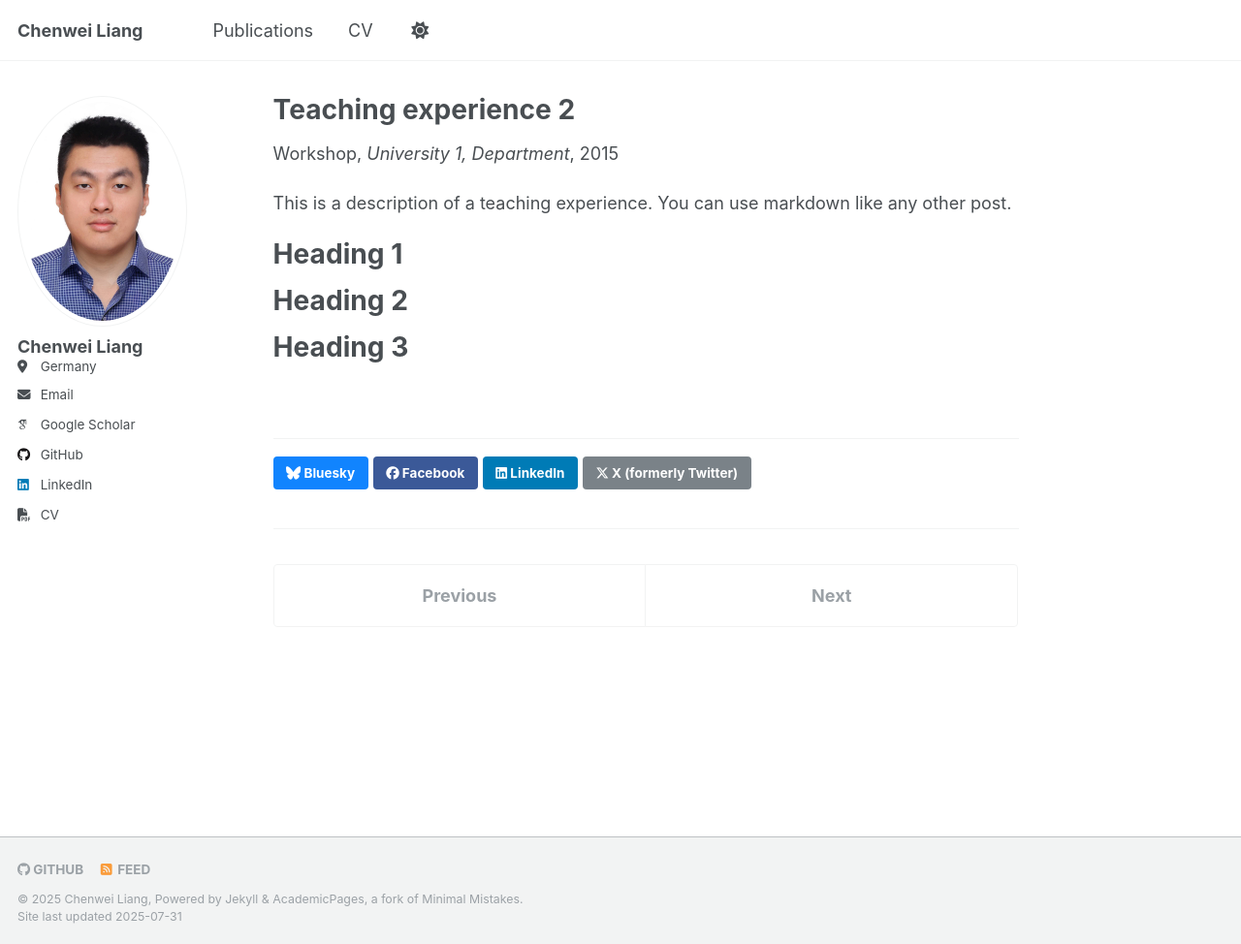
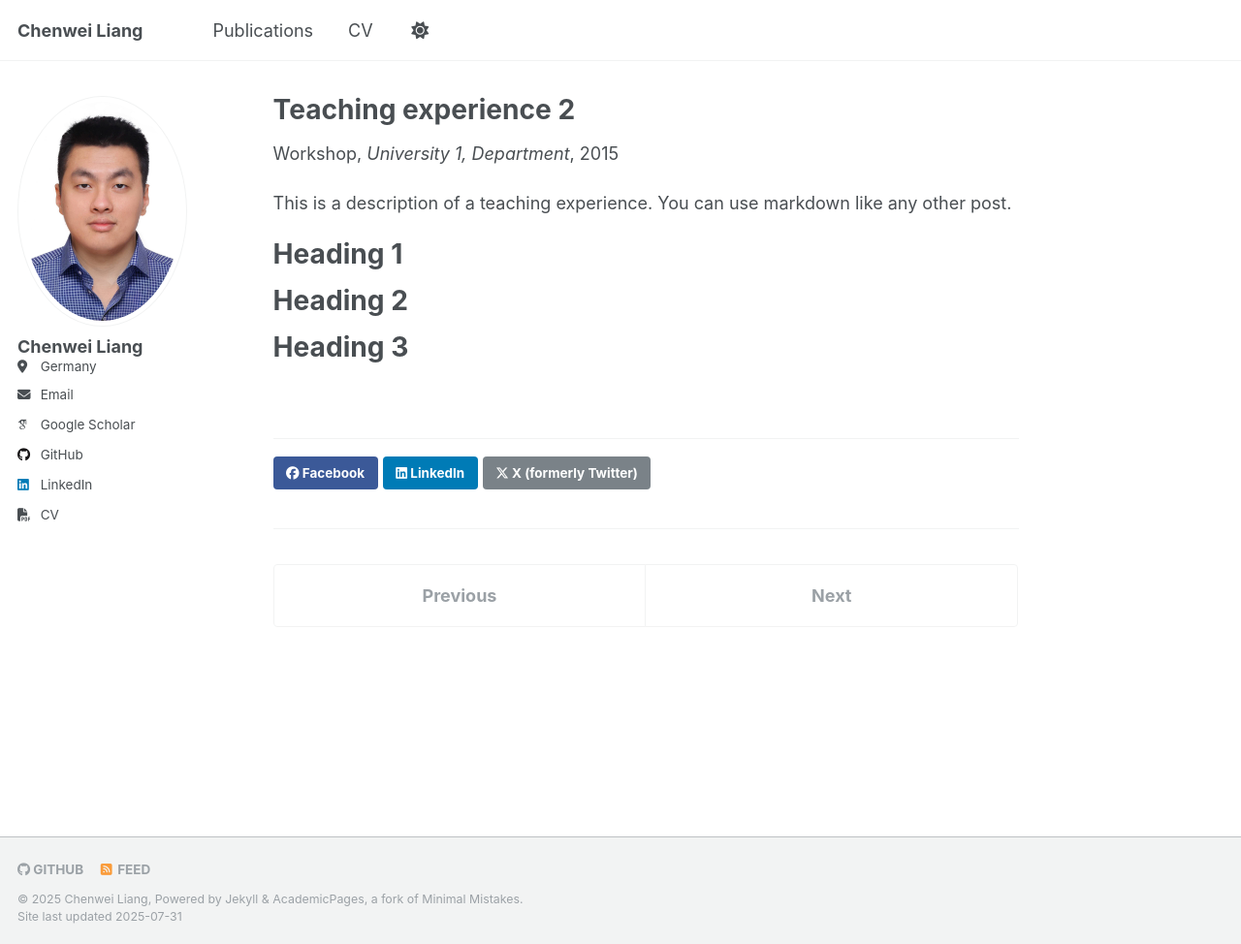
Before and after one commit to Chenwei-Liang/Chenwei-Liang.github.io, a Jekyll site: the page built from _teaching/2015-spring-teaching-2.md, in a window 1280 px wide and 974 px high. Shown: the whole window at 97% size. Built offline with Jekyll 4.4.1, drawn with Linux system fonts in a browser that asks for light colours; some web fonts are replaced; a script that is not in the unit is left out.

Commit message:
Update social-share.html

```diff
--- a/_includes/social-share.html
+++ b/_includes/social-share.html
@@ -5,7 +5,7 @@
     <h4 class="page__share-title">{{ site.data.ui-text[site.locale].share_on_label | default: "Share on" }}</h4>
   {% endif %}
 
-  <a href="https://bsky.app/intent/compose?text={{ base_path }}{{ page.url }}" class="btn btn--bluesky" title="{{ site.data.ui-text[site.locale].share_on_label | default: 'Share on' }} Bluesky"><i class="fab fa-bluesky" aria-hidden="true"></i><span> Bluesky</span></a>
+  <!---<a href="https://bsky.app/intent/compose?text={{ base_path }}{{ page.url }}" class="btn btn--bluesky" title="{{ site.data.ui-text[site.locale].share_on_label | default: 'Share on' }} Bluesky"><i class="fab fa-bluesky" aria-hidden="true"></i><span> Bluesky</span></a> --->
 
   <a href="https://www.facebook.com/sharer/sharer.php?u={{ base_path }}{{ page.url }}" class="btn btn--facebook" title="{{ site.data.ui-text[site.locale].share_on_label | default: 'Share on' }} Facebook"><i class="fab fa-facebook" aria-hidden="true"></i><span> Facebook</span></a>
 
```
